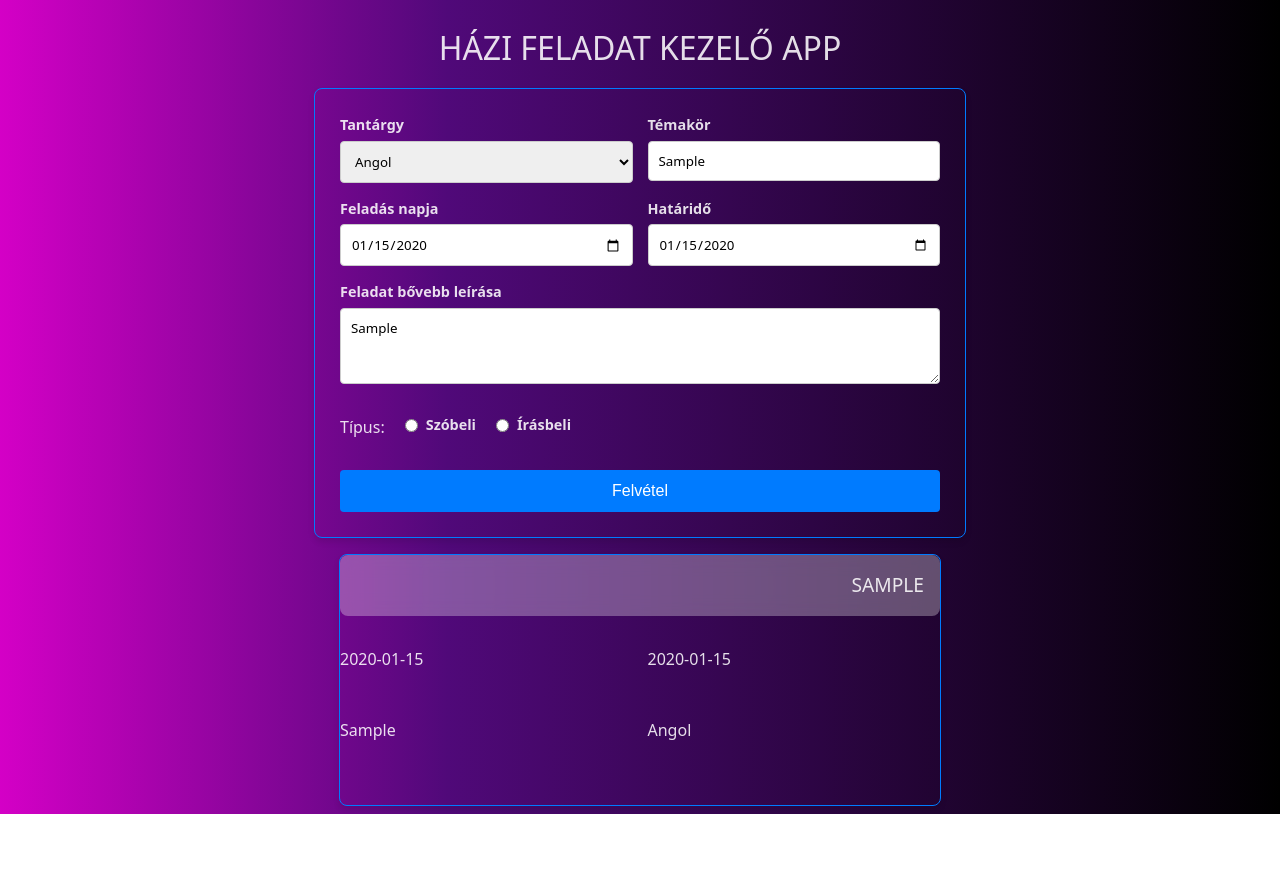
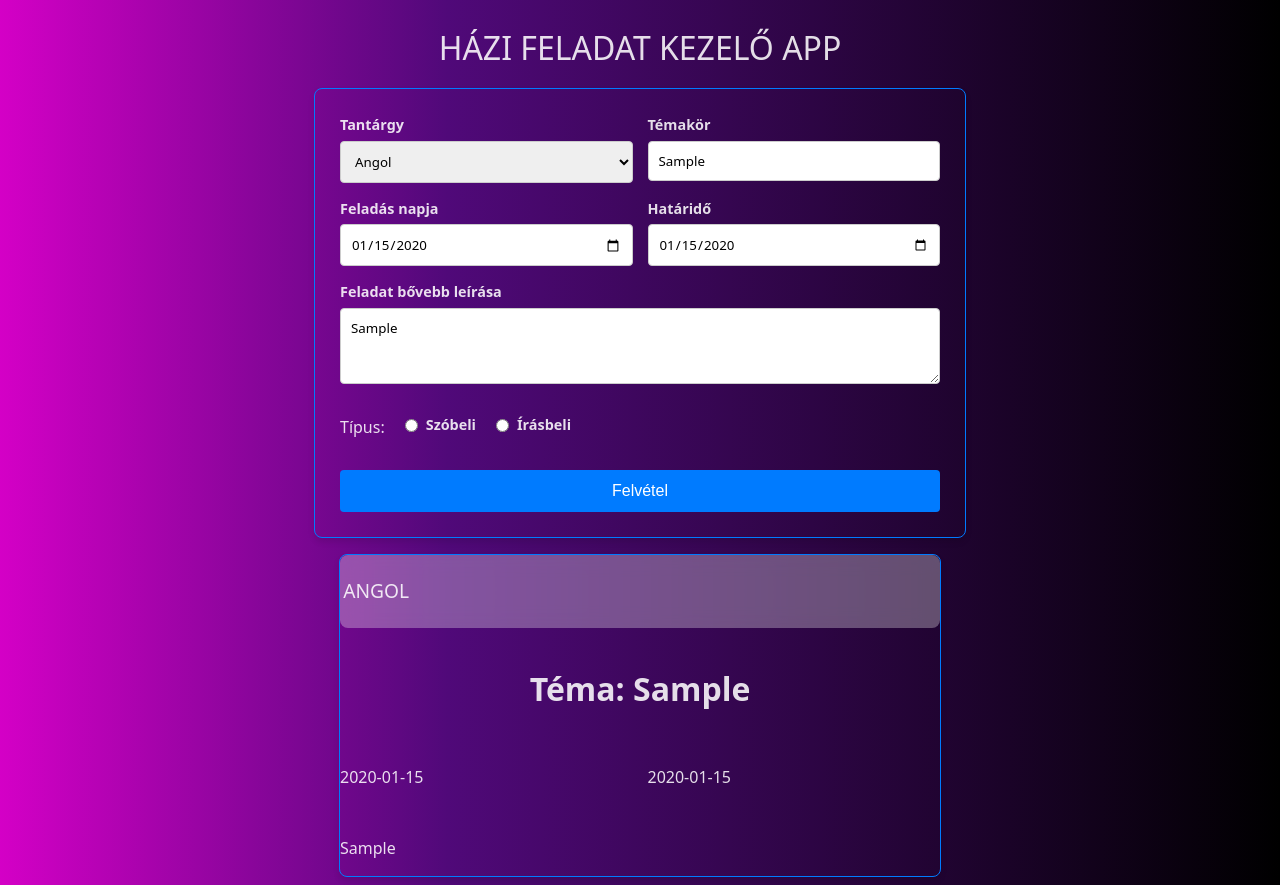
Before and after one commit to cucu0628/hazimanager, a React (Vite) app: page / in a window 1280 px wide. Both pictures are taken after typing "Sample", "2020-01-15", "2020-01-15", "Sample" into the empty fields and a click on the button "Felvétel". Before the commit the page ends 814 px from the top, so only its background shows below. Built offline with nearby package versions, Linux system fonts and the light colour scheme.

Commit message:
card_theme

```diff
--- a/src/modules/Item.jsx
+++ b/src/modules/Item.jsx
@@ -4,12 +4,17 @@ const Item = ({theme, date, deadline, description, subject, type}) =>{
     return(
         <>
         <div className={Style.card}>
-            <p className={`${Style.theme} ${Style.fullWidth}`}>{theme}</p>
+            <div className={`${Style.theme} ${Style.fullWidth}`}>
+
+                <p className={Style.text}>{subject}</p>
+                <p className={Style.icon}>{type}</p>
+            </div>
+            <h1 className={Style.fullWidth}>Téma: {theme}</h1>
             <p>{date}</p>
             <p>{deadline}</p>
             <p>{description}</p>
-            <p>{subject}</p>
-            <p>{type}</p>
+
+
         </div>
 
         </>
--- a/src/modules/Item.module.css
+++ b/src/modules/Item.module.css
@@ -24,13 +24,24 @@
     backdrop-filter: blur(10px);
 
     border-radius: 8px;
-    display: flex;
-    padding: 1rem;
-    justify-content: end;
+    display:flex;
+    justify-content: space-between;
+    padding: 0.2rem;
     text-transform: uppercase;
     font-size: larger;
 }
 
 .fullWidth {
     grid-column: span 2;
+    text-align: center;
 }
+
+.icon{
+
+    justify-content: right
+}
+
+.text{
+
+    justify-content: left
+}
```
